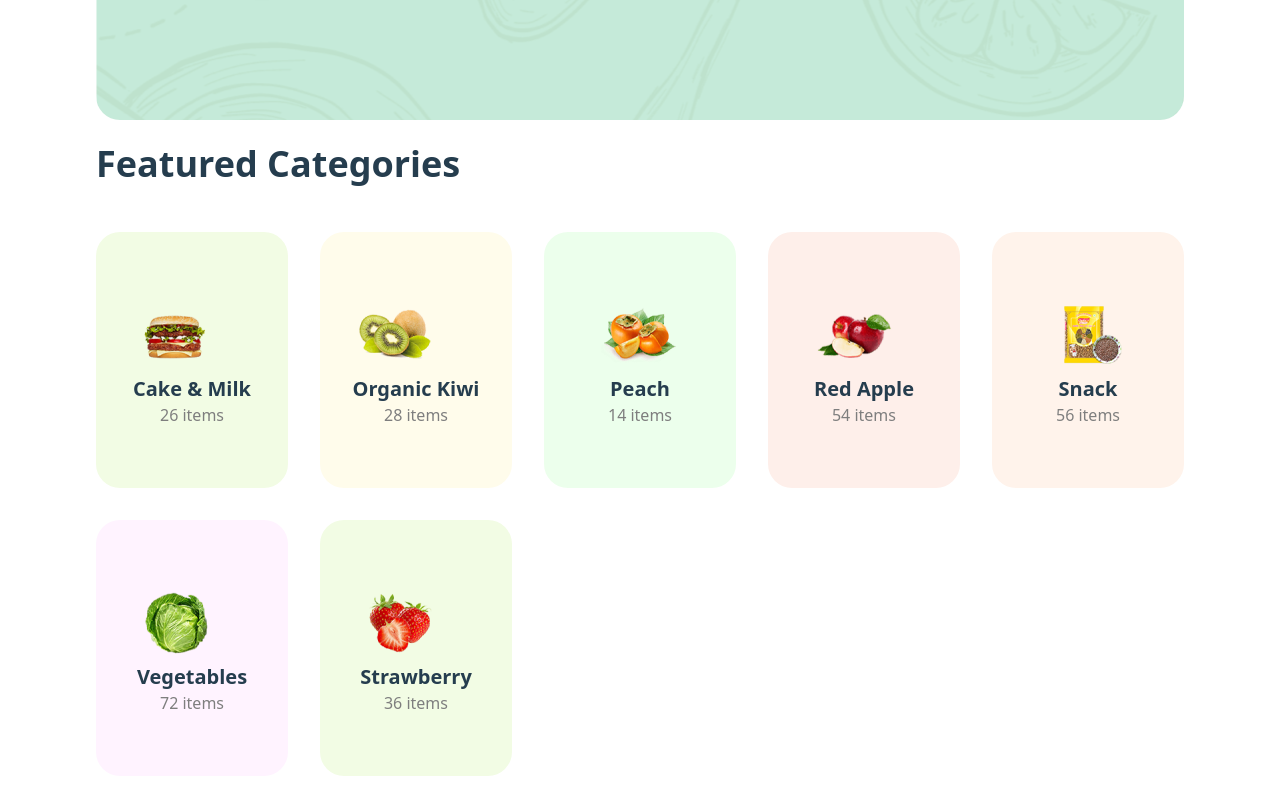
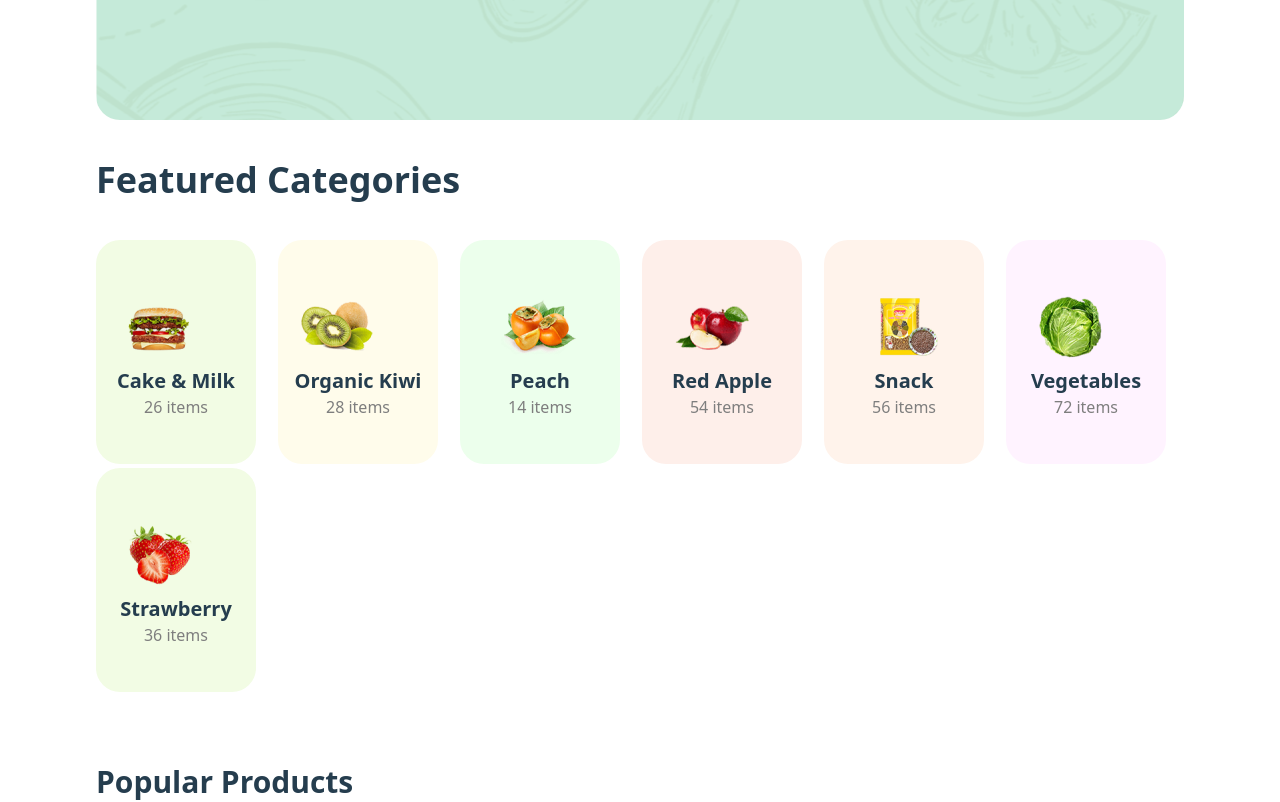
Before and after one commit to vicktor349/nestmart, a Next.js app: page / in a window 1280 px wide. Shown: the part 600-1402 px from the top of the page. Built offline with nearby package versions, Linux system fonts and the light colour scheme.

Commit message:
fixed responsivity relative to margin

```diff
--- a/components/FeaturedCategories.js
+++ b/components/FeaturedCategories.js
@@ -5,8 +5,8 @@ const FeaturedCategories = () =>
 {
     return (
         <div className='ssm:hidden lg:block'>
-            <p className='text-primaryText text-4xl font-semibold py-6'>Featured Categories</p>
-            <div className='grid grid-cols-200 gap-8 mt-6'>
+            <p className='text-primaryText text-4xl font-semibold py-10'>Featured Categories</p>
+            <div className='grid grid-cols-200 gap-1'>
                 <FeaturedCategoriesCard bg="bg-[#F2FCE4]" logo="/images/featuredcategoryimages/burger.png" item="Cake & Milk" amount="26" />
                 <FeaturedCategoriesCard bg="bg-[#FFFCEB]" logo="/images/featuredcategoryimages/kiwi.png" item="Organic Kiwi" amount="28" />
                 <FeaturedCategoriesCard bg="bg-[#ECFFEC]" logo="/images/featuredcategoryimages/peaches.png" item="Peach" amount="14" />
--- a/components/FeaturedCategoriesCard.js
+++ b/components/FeaturedCategoriesCard.js
@@ -4,7 +4,7 @@ import React from 'react'
 const FeaturedCategoriesCard = ({ logo, item, amount, bg }) =>
 {
     return (
-        <div className={`${bg} w-48 h-64 flex justify-center items-center border border-transparent rounded-3xl hover:shadow-md hover:cursor-pointer`}>
+        <div className={`${bg} w-40 h-56 flex justify-center items-center border border-transparent rounded-3xl hover:shadow-md hover:cursor-pointer`}>
             <div>
                 <Image src={logo} alt='Featured Image' width={100} height={100} className='text-center h-auto w-auto' />
                 <section className='text-center'>
--- a/tailwind.config.js
+++ b/tailwind.config.js
@@ -15,7 +15,7 @@ module.exports = {
         "ssm": "360px"
       },
       gridTemplateColumns: {
-        "200": "repeat(auto-fit, minmax(180px, 1fr))",
+        "200": "repeat(auto-fit, minmax(170px, 1fr))",
         "100": "repeat(auto-fit, minmax(294px, 1fr))",
         "footer": "repeat(auto-fit, minmax(260px, 1fr))"
       }
```
